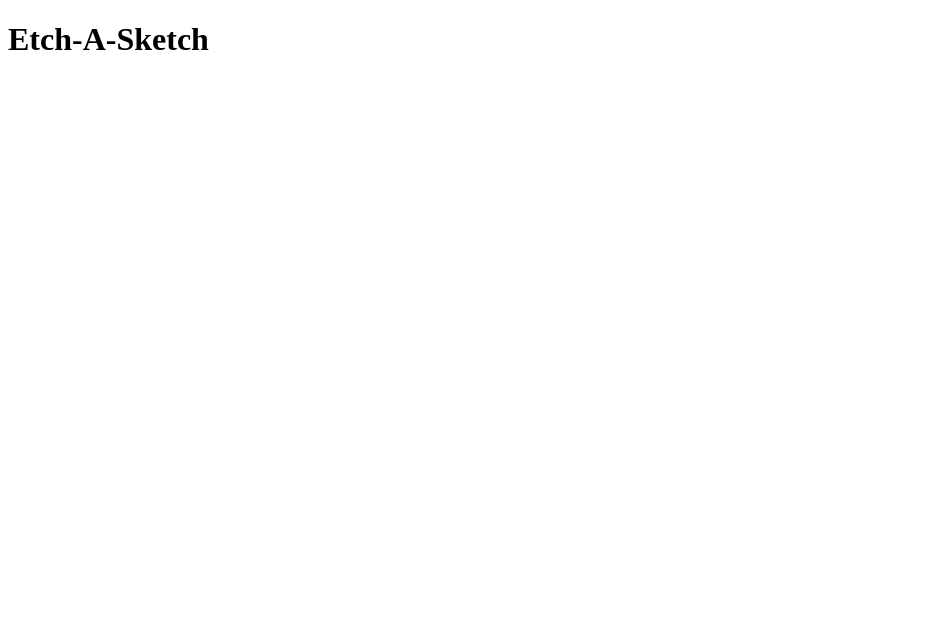
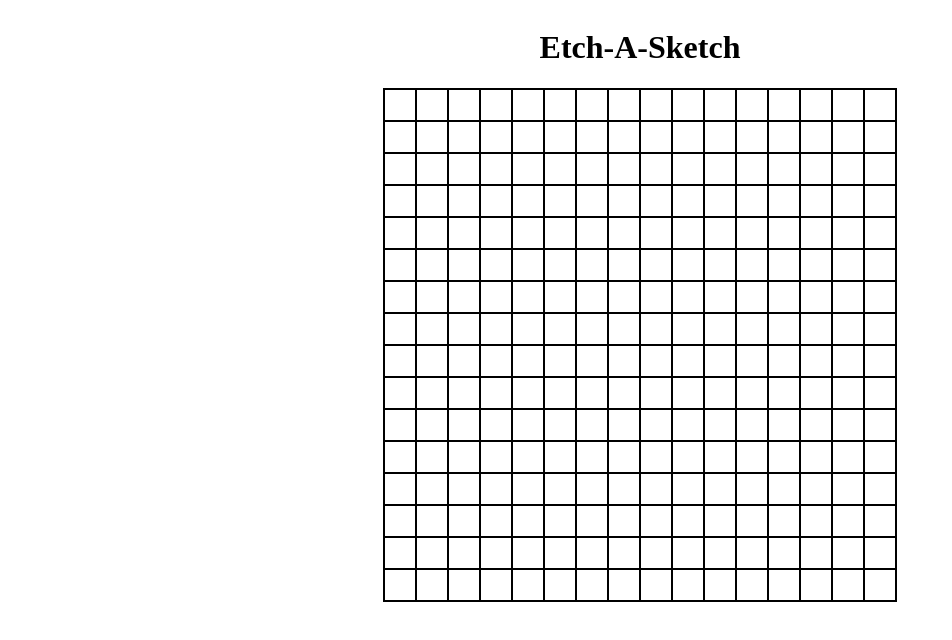
Before and after one commit to Brownnf/Etch-a-Sketch, a plain HTML site: page index.html in a window 1280 px wide. Shown: the whole page, without its empty margins (0-952 px from the left). Drawn offline with Linux system fonts and the light colour scheme.

Commit message:
Complete board creation

```diff
--- a/index.html
+++ b/index.html
@@ -7,7 +7,7 @@
     <title>Etch-A-Sketch</title>
     <link rel="stylesheet" href="style.css" />
   </head>
-  <body onload="buildBoard(3)">
+  <body onload="buildBoard(16)">
     <!--Main container-->
     <div class="main">
       <h1>Etch-A-Sketch</h1>
--- a/script.js
+++ b/script.js
@@ -13,8 +13,9 @@ function buildBoard(size) {
 //Function to change the ratio for the grid template
 function columnRatio(size) {
   let board = document.getElementById("board");
-  let percentage = 100 / size;
-  board.style.gridTemplateColumns = `repeat(${size}, ${percentage}%);`;
+  let percentage =`repeat(${size}, ${100 / size}%)`;
+  board.style.gridTemplateColumns = percentage;
+  board.style.gridTemplateRows = percentage;
 }
 //Listen for mouse click on board
 //When click held, add class to divs inside of "board" div
--- a/style.css
+++ b/style.css
@@ -0,0 +1,24 @@
+.main{
+    display: flex;
+    flex-direction: column;
+    align-items: center;
+}
+
+.board{
+    display: grid;
+    grid-template-columns: repeat(16, 12.5%);
+    grid-template-rows: repeat(16, 12.5%);
+    width: 40vw;
+    height: 40vw;
+    min-width: 300px;
+    min-height: 300px;
+    max-width: calc(100vh - 2em);
+    max-height: calc(100vh - 2em);
+    border: 1px solid black;
+    position: sticky;
+
+}
+
+.tile{
+    border: 1px solid black;
+}
```
